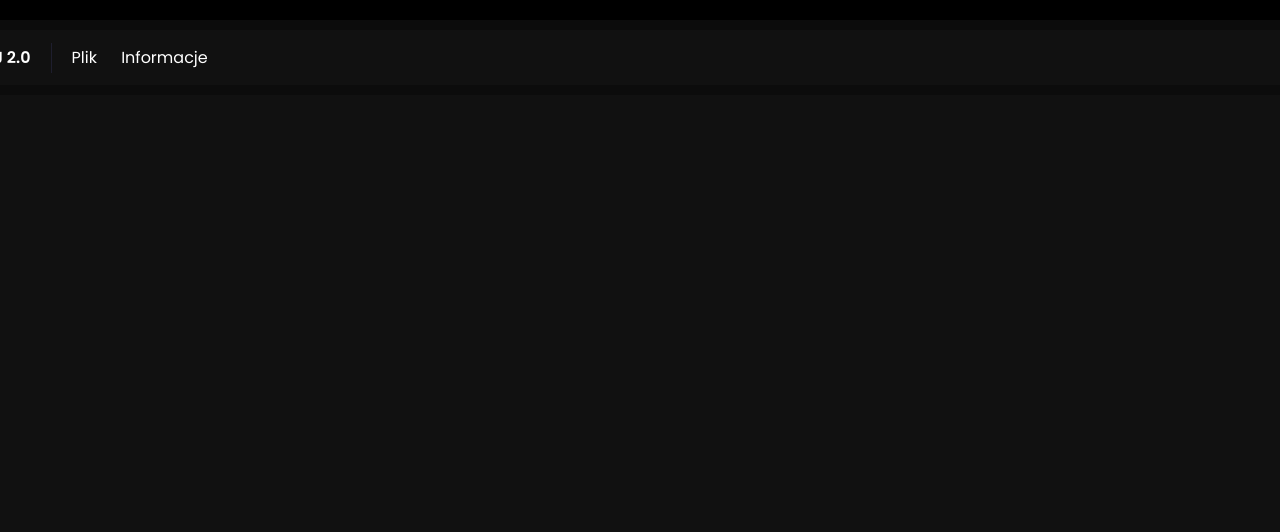
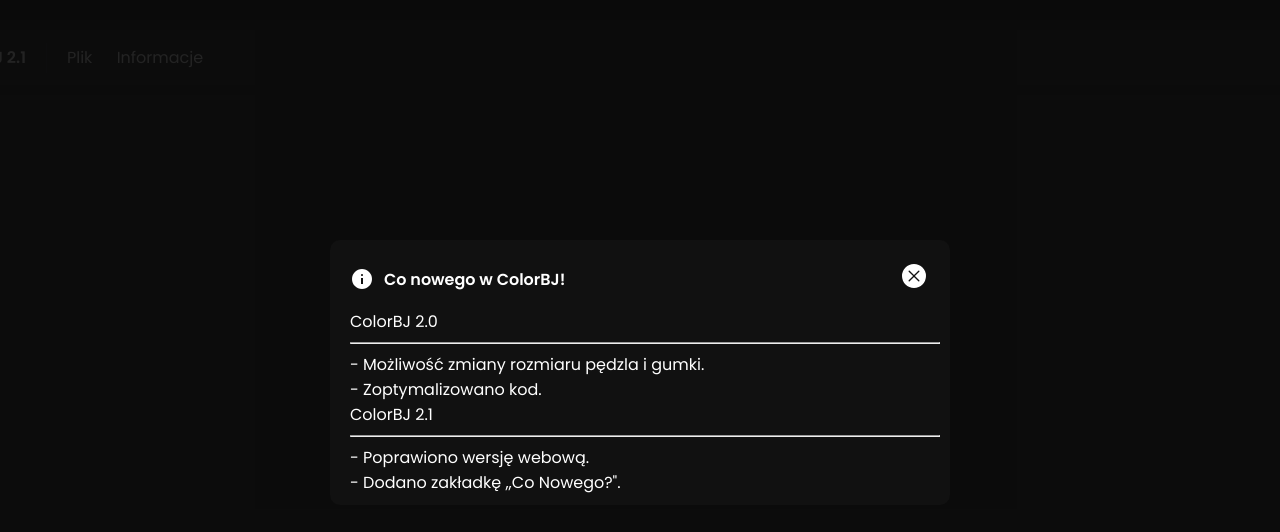
Before and after one commit to OLOMIK/ColorBJ, an Electron app: page index.html in a window 1280 px wide. Shown: the top 532 px of the page. Drawn offline with Linux system fonts and the light colour scheme.

Commit message:
2.1 changes

```diff
--- a/index.html
+++ b/index.html
@@ -1,10 +1,10 @@
 <!DOCTYPE html>
-<html lang="en">
+<html lang="pl">
 
 <head>
     <meta charset="UTF-8">
     <meta name="viewport" content="width=device-width, initial-scale=1.0">
-    <title>ColorBJ 2.0 Desktop</title>
+    <title>ColorBJ 2.1 Desktop</title>
 
 
     <link rel="stylesheet" href="assets/styles/style.css">
@@ -21,7 +21,7 @@
                             <path fill="currentColor"
                                 d="M14.854.146a.5.5 0 0 1 .079.605l-3.841 6.634l-3.477-3.477L14.25.068a.5.5 0 0 1 .605.078M6.72 4.427l-1.97 1.14a.5.5 0 0 0-.104.787l4 4a.5.5 0 0 0 .787-.103l1.14-1.97zM.99 10.441a3.063 3.063 0 0 1 2.947-2.227H4a3 3 0 0 1 3 3v.053a2.947 2.947 0 0 1-2.947 2.947h-.08a2.59 2.59 0 0 1-1.115-.252a1.594 1.594 0 0 0-1.57.113l-.51.341a.5.5 0 0 1-.759-.553z" />
                         </svg>
-                        ColorBJ 2.0
+                        ColorBJ 2.1
                     </div>
                     <div class="divider"></div>
                     <nav>
@@ -38,6 +38,7 @@
                                 <a class="ps" href="#" >Informacje</a>
                                 <ul id="dupa12">
                                     <li><a href="#" onclick="showWindow2()">Twórcy</a></li>
+                                    <li><a href="#" onclick="showWindow9()">Co nowego?</a></li>
                                 </ul>
                             </li>
                         </ul>
@@ -211,6 +212,38 @@
         </div>
     </div>
 
+    <div class="windowContainer" id="windowContainer9">
+        <div class="containerContent">
+            <div class="containerHeader">
+                <div style="display: flex; justify-items: center;">
+                    <svg style="margin-right: 10px;" xmlns="http://www.w3.org/2000/svg" width="24" height="24" viewBox="0 0 24 24"><path fill="currentColor" d="M11 17h2v-6h-2zm1-8q.425 0 .713-.288T13 8q0-.425-.288-.712T12 7q-.425 0-.712.288T11 8q0 .425.288.713T12 9m0 13q-2.075 0-3.9-.788t-3.175-2.137q-1.35-1.35-2.137-3.175T2 12q0-2.075.788-3.9t2.137-3.175q1.35-1.35 3.175-2.137T12 2q2.075 0 3.9.788t3.175 2.137q1.35 1.35 2.138 3.175T22 12q0 2.075-.788 3.9t-2.137 3.175q-1.35 1.35-3.175 2.138T12 22"/></svg>
+                    Co nowego w ColorBJ!
+                </div>
+                <div class="close" onclick="hideWindow9()">
+                    <svg xmlns="http://www.w3.org/2000/svg" width="32" height="32" viewBox="0 0 24 24">
+                        <path fill="currentColor"
+                            d="m12 12.708l3.246 3.246q.14.14.344.15q.204.01.364-.15t.16-.354q0-.194-.16-.354L12.708 12l3.246-3.246q.14-.14.15-.344q.01-.204-.15-.364t-.354-.16q-.194 0-.354.16L12 11.292L8.754 8.046q-.14-.14-.344-.15q-.204-.01-.364.15t-.16.354q0 .194.16.354L11.292 12l-3.246 3.246q-.14.14-.15.344q-.01.204.15.364t.354.16q.194 0 .354-.16zM12.003 21q-1.866 0-3.51-.708q-1.643-.709-2.859-1.924q-1.216-1.214-1.925-2.856Q3 13.87 3 12.003q0-1.866.708-3.51q.709-1.643 1.924-2.859q1.214-1.216 2.856-1.925Q10.13 3 11.997 3q1.866 0 3.51.708q1.643.709 2.859 1.924q1.216 1.214 1.925 2.856Q21 10.13 21 11.997q0 1.866-.708 3.51q-.709 1.643-1.924 2.859q-1.214 1.216-2.856 1.925Q13.87 21 12.003 21" />
+                    </svg>
+                </div>
+            </div>
+            <div style="margin-left: 10px;">
+
+                <div id="aktunag">ColorBJ 2.0</div>
+                <hr>
+                <div id="aktu">- Możliwość zmiany rozmiaru pędzla i gumki.</div>
+                <div id="aktu">- Zoptymalizowano kod.</div>
+
+            <div id="bum">
+                <div id="aktunag">ColorBJ 2.1</div>
+                <hr>
+                <div id="aktu">- Poprawiono wersję webową.</div>
+                <div id="aktu">- Dodano zakładkę ,,Co Nowego?".</div>
+            </div>
+
+            </div>
+        </div>
+    </div>
+
     <div class="windowContainer" id="windowContainer3">
         <div class="containerContent">
             <div class="containerHeader">
@@ -338,14 +371,7 @@
         <div class="containerContent">
             <div class="containerHeader">
                 <div style="display: flex; justify-items: center;">
-                    <svg style="margin-right: 10px;" xmlns="http://www.w3.org/2000/svg" width="24" height="24"
-                        viewBox="0 0 24 24">
-                        <path fill="currentColor"
-                            d="M16.519 16.501c.175-.136.334-.295.651-.612l3.957-3.958c.096-.095.052-.26-.075-.305a4.332 4.332 0 0 1-1.644-1.034a4.332 4.332 0 0 1-1.034-1.644c-.045-.127-.21-.171-.305-.075L14.11 12.83c-.317.317-.476.476-.612.651c-.161.207-.3.43-.412.666c-.095.2-.166.414-.308.84l-.184.55l-.292.875l-.273.82a.584.584 0 0 0 .738.738l.82-.273l.875-.292l.55-.184c.426-.142.64-.212.84-.308c.236-.113.46-.25.666-.412m5.849-5.809a2.163 2.163 0 1 0-3.06-3.059l-.126.128a.524.524 0 0 0-.148.465c.02.107.055.265.12.452c.13.375.376.867.839 1.33a3.5 3.5 0 0 0 1.33.839c.188.065.345.1.452.12a.525.525 0 0 0 .465-.148z" />
-                        <path fill="currentColor" fill-rule="evenodd"
-                            d="M4.172 3.172C3 4.343 3 6.229 3 10v4c0 3.771 0 5.657 1.172 6.828C5.343 22 7.229 22 11 22h2c3.771 0 5.657 0 6.828-1.172C20.981 19.676 21 17.832 21 14.18l-2.818 2.818c-.27.27-.491.491-.74.686a5.107 5.107 0 0 1-.944.583a8.163 8.163 0 0 1-.944.355l-2.312.771a2.083 2.083 0 0 1-2.635-2.635l.274-.82l.475-1.426l.021-.066c.121-.362.22-.658.356-.944c.16-.335.355-.651.583-.943c.195-.25.416-.47.686-.74l4.006-4.007L18.12 6.7l.127-.127A3.651 3.651 0 0 1 20.838 5.5c-.151-1.03-.444-1.763-1.01-2.328C18.657 2 16.771 2 13 2h-2C7.229 2 5.343 2 4.172 3.172M7.25 9A.75.75 0 0 1 8 8.25h6.5a.75.75 0 0 1 0 1.5H8A.75.75 0 0 1 7.25 9m0 4a.75.75 0 0 1 .75-.75h2.5a.75.75 0 0 1 0 1.5H8a.75.75 0 0 1-.75-.75m0 4a.75.75 0 0 1 .75-.75h1.5a.75.75 0 0 1 0 1.5H8a.75.75 0 0 1-.75-.75"
-                            clip-rule="evenodd" />
-                    </svg>
+                    <svg style="margin-right: 10px;" xmlns="http://www.w3.org/2000/svg" width="24" height="24" viewBox="0 0 56 56"><path fill="currentColor" fill-rule="evenodd" d="M42.84 16.12L16.12 42.84h5.526a2.08 2.08 0 1 1 0 4.16H11.248l-.074-.001a2.074 2.074 0 0 1-1.544-.608a2.071 2.071 0 0 1-.602-1.3A2.094 2.094 0 0 1 9 44.752V34.354a2.08 2.08 0 1 1 4.16 0v5.567l26.76-26.762h-5.566a2.08 2.08 0 1 1 0-4.159h10.398c.116 0 .229.01.34.028c.473.038.936.239 1.299.602c.425.424.627.987.608 1.544l.001.074v10.398a2.08 2.08 0 1 1-4.16 0z"/></svg>
                     Zmień rozmiar Pisaka i Gumki
                 </div>
                 <div class="close" onclick="hideWindow8()">
```
